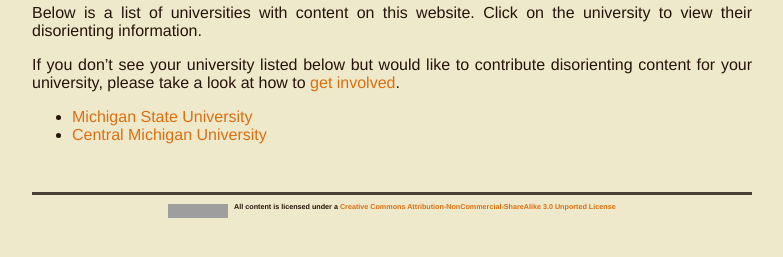
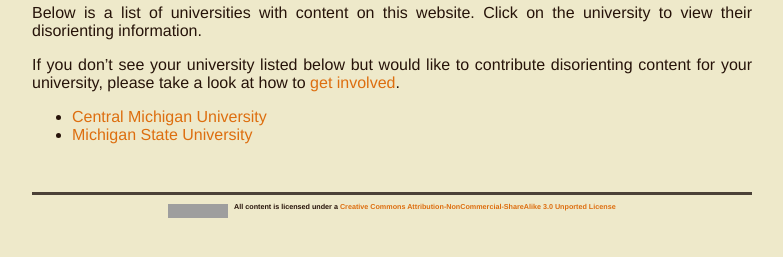
Before and after one commit to dis-orientation/dis-orientation.github.io, a Jekyll site: the page built from universities.md, in a window 1280 px wide. Shown: the part 208-465 px from the top of the page, without its empty margins (248-1031 px from the left). Built offline with Jekyll 4.4.1, drawn with Linux system fonts in a browser that asks for light colours; Markdown is read by kramdown in place of the engine named in the settings; grey boxes are pictures that could not be loaded.

Commit message:
alphabetical

```diff
--- a/universities.md
+++ b/universities.md
@@ -9,5 +9,5 @@
 
 If you don't see your university listed below but would like to contribute disorienting content for your university, please take a look at how to [get involved](http://dis-orientation.info/involved).
 
+- [Central Michigan University](http://cmu.dis-orientation.info)
 - [Michigan State University](http://msu.dis-orientation.info)
-- [Central Michigan University](http://cmu.dis-orientation.info)
```
